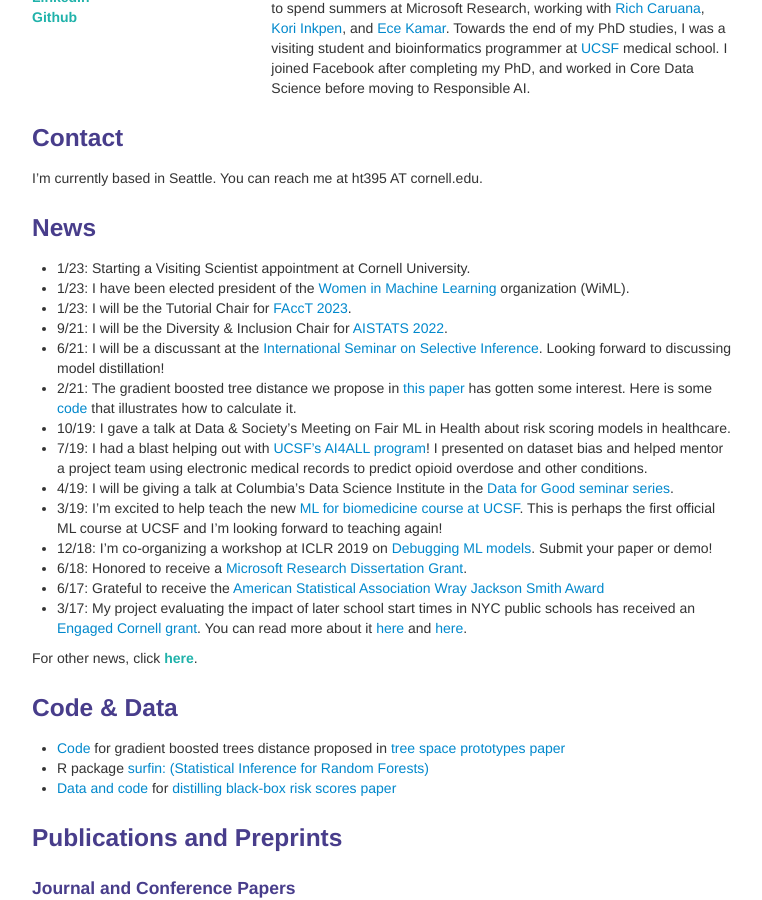
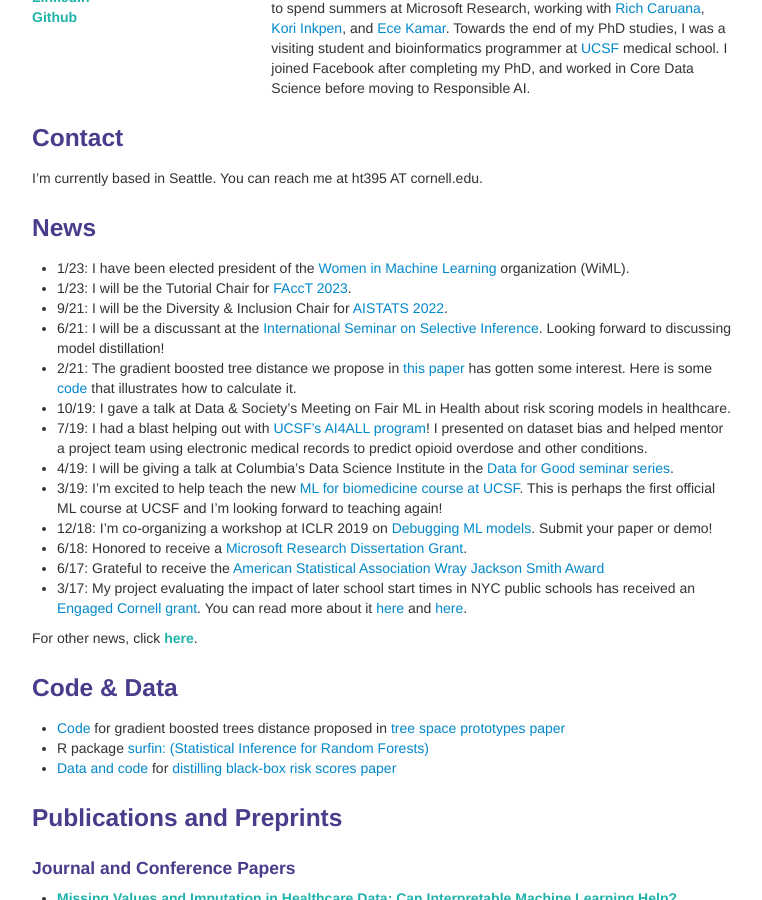
Before and after one commit to shftan/shftan.github.io, a Jekyll site: the page built from index.md, in a window 1280 px wide and 900 px high, scrolled down 324 px. Shown: the whole window, without its empty margins (258-1020 px from the left). Built offline with Jekyll 4.4.1, drawn with Linux system fonts in a browser that asks for light colours.

Commit message:
Update index.md

```diff
--- a/index.md
+++ b/index.md
@@ -32,7 +32,6 @@ I'm currently based in Seattle. You can reach me at ht395 AT cornell.edu.
 
 <div class="row-fluid" id="news"><h3>News</h3>
 </div>
-- 1/23: Starting a Visiting Scientist appointment at Cornell University.
 - 1/23: I have been elected president of the [Women in Machine Learning](https://wimlworkshop.org) organization (WiML).
 - 1/23: I will be the Tutorial Chair for [FAccT 2023](https://facctconference.org/2023/index.html).
 - 9/21: I will be the Diversity & Inclusion Chair for [AISTATS 2022](http://aistats.org/aistats2022/).
```
